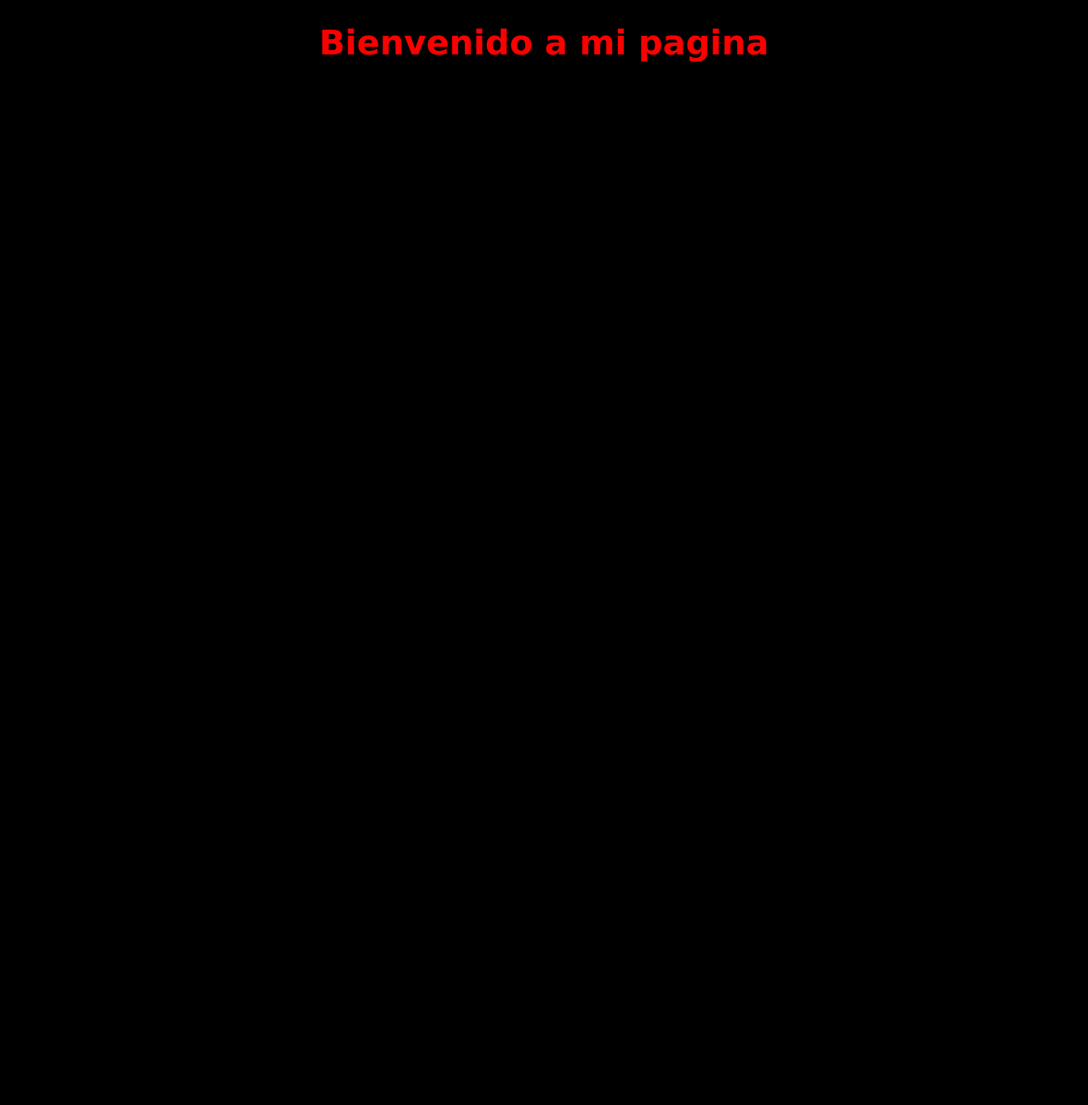
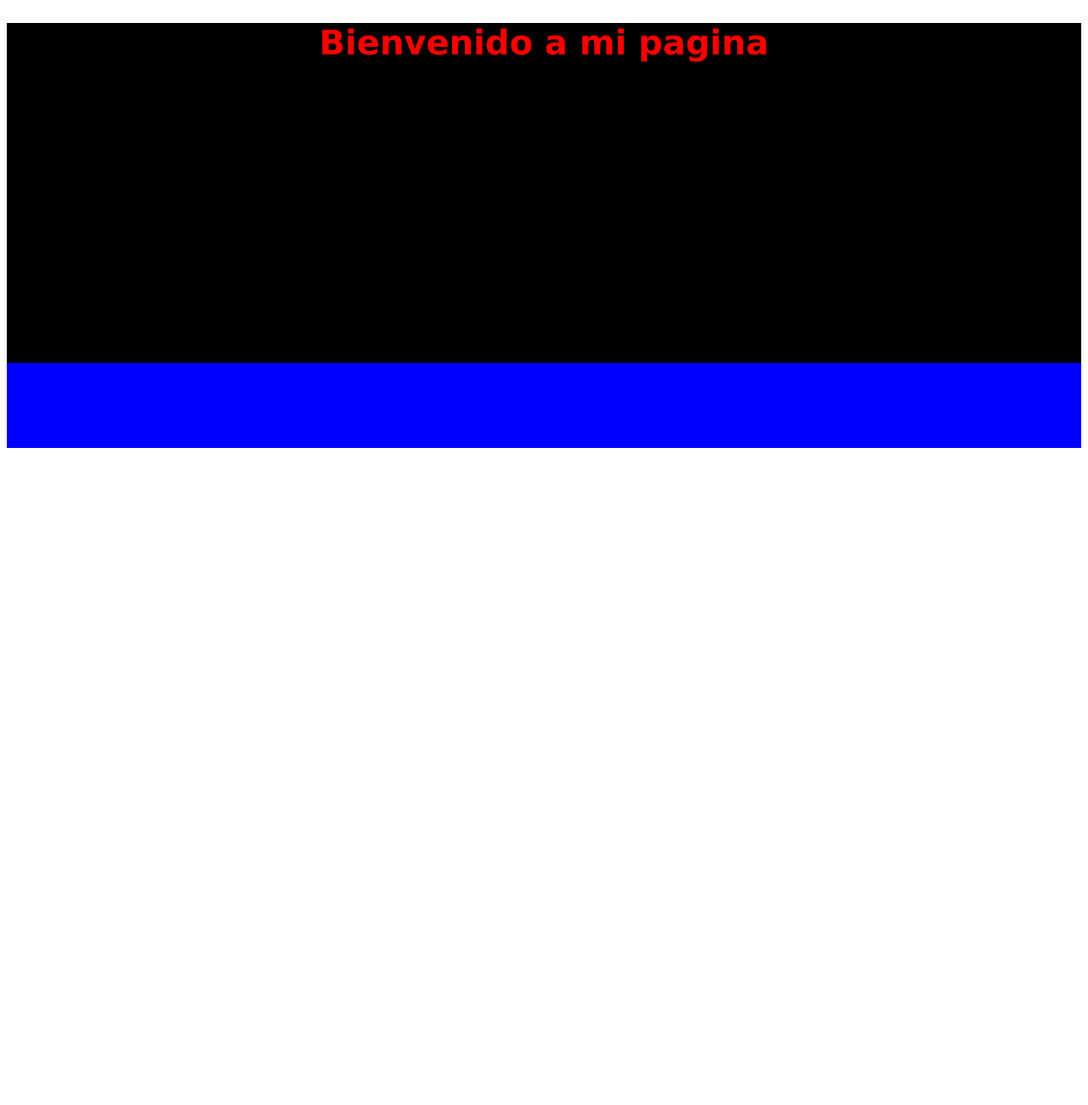
Before and after one commit to AquinoGaston/otro_repo_py, a plain HTML site: page index.html in a window 1280 px wide. Shown: the top 1300 px of the page at 85% size. Drawn offline with Linux system fonts and the light colour scheme.

Commit message:
Segunda version en rama 2

```diff
--- a/css/estilo.css
+++ b/css/estilo.css
@@ -6,6 +6,20 @@ h1{
     color: red;
     }
 
-body{
-    height: 3000px;
+header{
+    height: 400px;
     background-color: black;
+}
+
+nav{
+    height: 100px;
+    background-color: blue;
+}
+main{
+    height: 1000px;
+    background-color: rgb(red, green, blue);
+}
+footer{
+    height: 300px;
+    background-color: black;
+}
```
